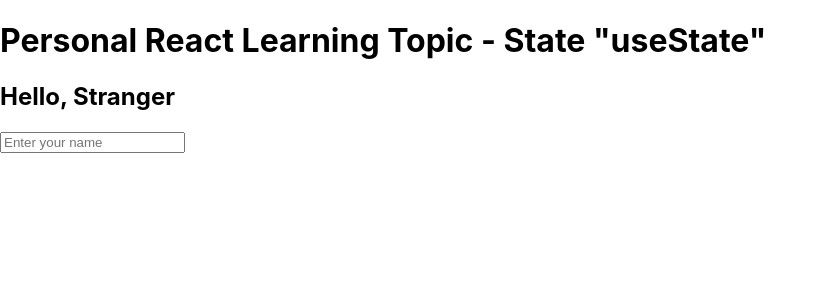
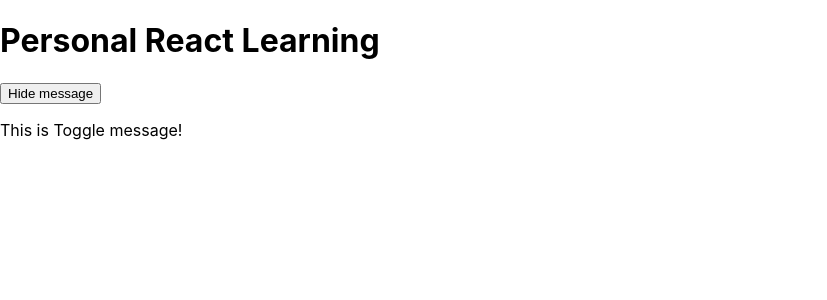
Before and after one commit to TusharKcode/web_development, a React (Create React App) app in the folder my-react-portfolio/: page / in a window 1280 px wide. Shown: the top 300 px of the page, without its empty margins (0-827 px from the left). Built offline with nearby package versions, Linux system fonts and the light colour scheme.

Commit message:
Conditional Rendering

```diff
--- a/my-react-portfolio/src/App.js
+++ b/my-react-portfolio/src/App.js
@@ -1,10 +1,10 @@
-import NameForm from "./NameForm";
+import Toogle from "./Toogle";
 
 function App(){
   return(
     <div>
-      <h1>Personal React Learning Topic - State "useState"</h1>
-      <NameForm /> {/* new */}
+      <h1>Personal React Learning</h1>
+      <Toogle /> {/* new */}
     </div>
   );
 }
--- /dev/null
+++ b/my-react-portfolio/src/Toogle.js
@@ -0,0 +1,15 @@
+import { useState } from "react";
+
+function Toogle(){
+    const [isVisible, setIsVisible] = useState(true);
+
+    return(
+        <div>
+            <button onClick={() => setIsVisible(!isVisible)}>
+                {isVisible ? "Hide message" : "Show message"}
+            </button>
+            {isVisible && <p>This is Toggle message!</p>}
+        </div>
+    );
+}
+export default Toogle;
```
